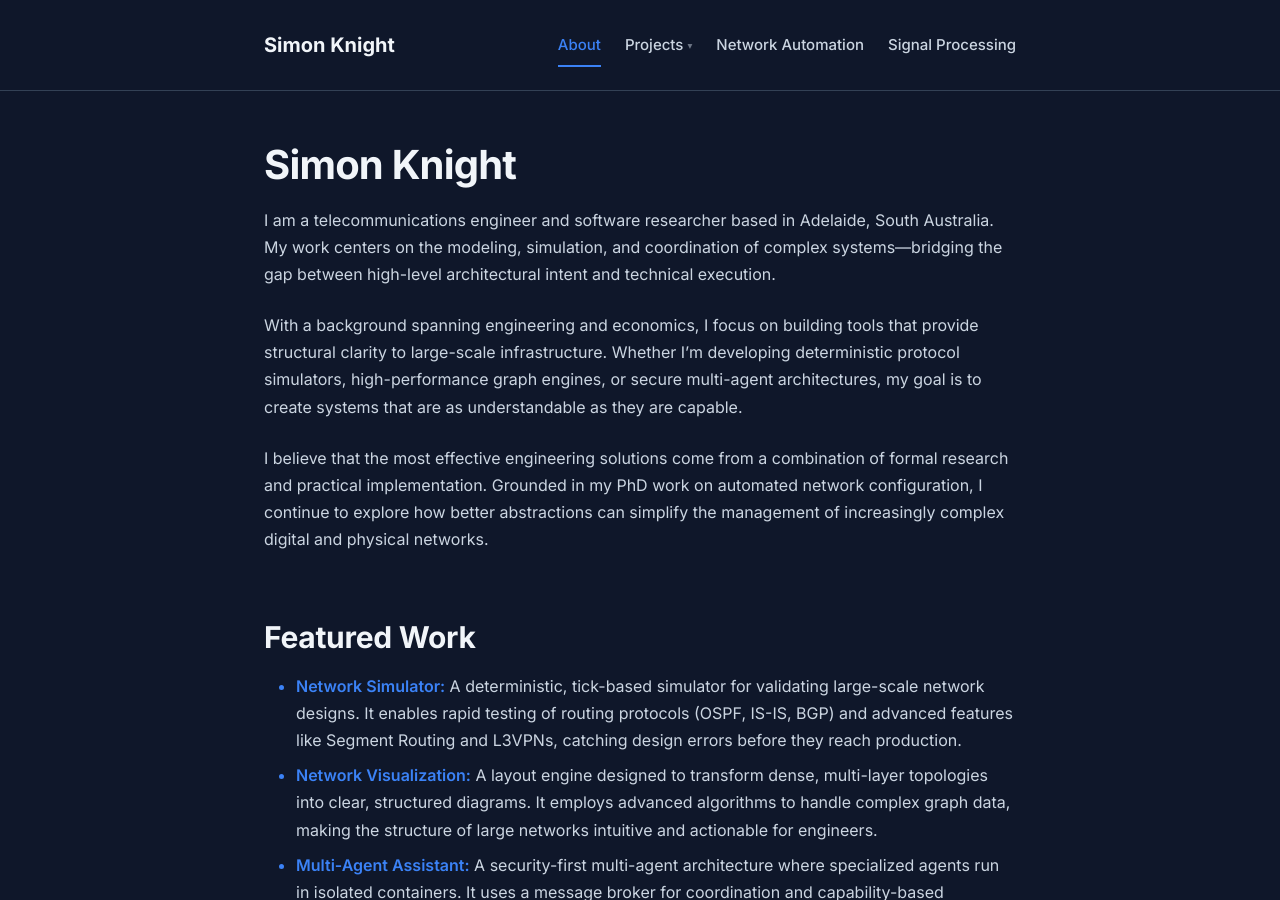
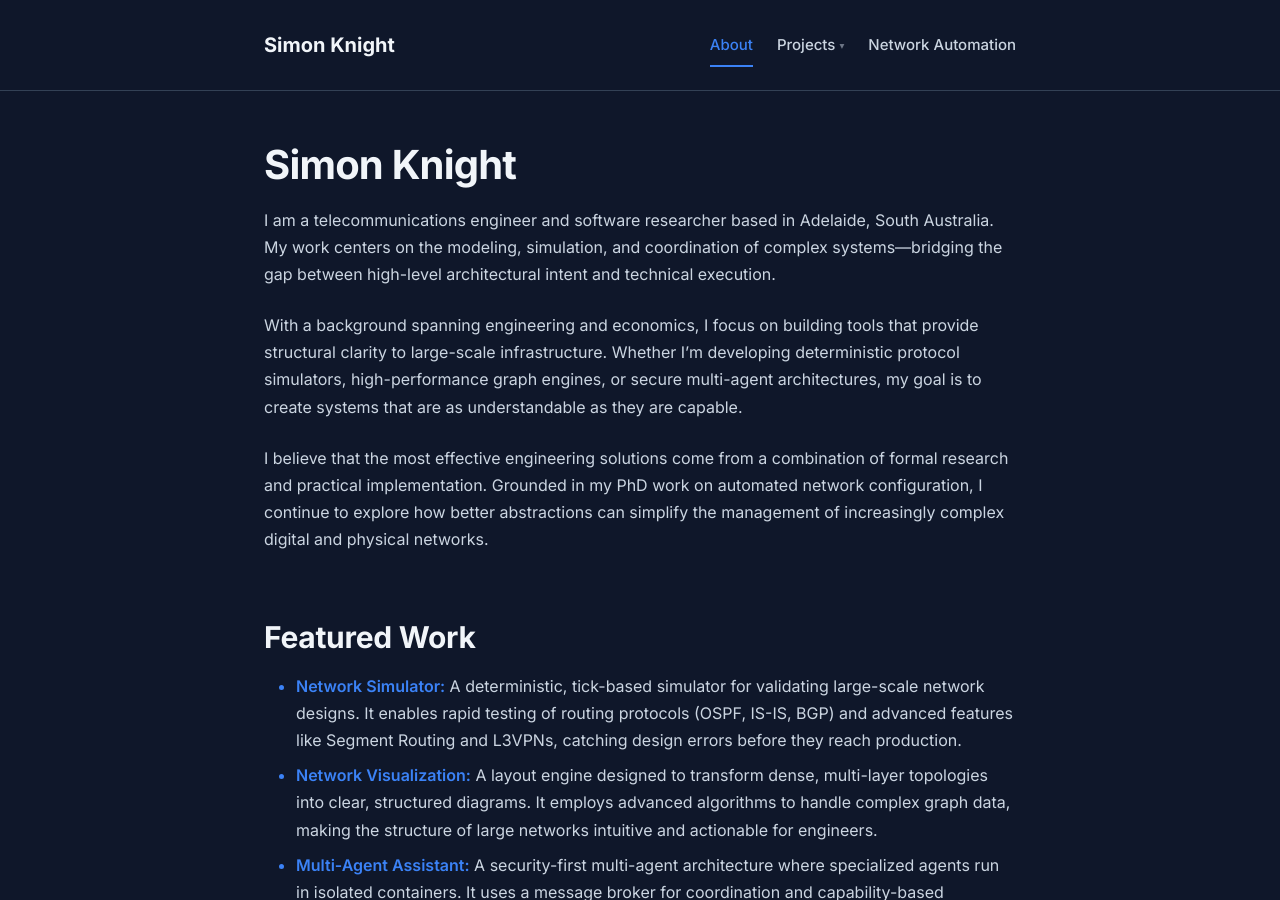
Before and after one commit to sk2/sk2.github.com, a Jekyll site: the page built from index.md, in a window 1280 px wide and 900 px high. Built offline with Jekyll 4.4.1, drawn with Linux system fonts in a browser that asks for light colours; nearby versions of some CDN libraries; our own code applies the rules of GitHub Pages for plain Markdown files.

Commit message:
Move Signal Processing ecosystem into Projects dropdown

```diff
--- a/_layouts/default.html
+++ b/_layouts/default.html
@@ -31,16 +31,16 @@
           <nav class="site-nav">
             <a href="{{ '/' | relative_url }}" {% if page.url == '/' or page.url == '/index.html' %}class="active"{% endif %}>About</a>
             <div class="nav-dropdown">
-              <a href="{{ '/projects' | relative_url }}" class="nav-dropdown-trigger{% if page.url == '/projects.html' or page.url == '/projects/' or page.section == 'projects' or page.url contains 'data-analytics' or page.section == 'data-analytics' or page.url contains 'agentic-systems' or page.section == 'agentic-systems' or page.url contains 'photography' or page.section == 'photography' %}  active{% endif %}">Projects <span class="nav-caret">&#9662;</span></a>
+              <a href="{{ '/projects' | relative_url }}" class="nav-dropdown-trigger{% if page.url == '/projects.html' or page.url == '/projects/' or page.section == 'projects' or page.url contains 'data-analytics' or page.section == 'data-analytics' or page.url contains 'agentic-systems' or page.section == 'agentic-systems' or page.url contains 'photography' or page.section == 'photography' or page.url contains 'signal-processing' or page.section == 'signal-processing' %}  active{% endif %}">Projects <span class="nav-caret">&#9662;</span></a>
               <div class="nav-dropdown-menu">
                 <a href="{{ '/projects' | relative_url }}">All Projects</a>
                 <a href="{{ '/data-analytics' | relative_url }}" {% if page.url contains 'data-analytics' or page.section == 'data-analytics' %}class="active"{% endif %}>Data Analytics</a>
                 <a href="{{ '/agentic-systems' | relative_url }}" {% if page.url contains 'agentic-systems' or page.section == 'agentic-systems' %}class="active"{% endif %}>Agentic Systems</a>
                 <a href="{{ '/photography' | relative_url }}" {% if page.url contains 'photography' or page.section == 'photography' %}class="active"{% endif %}>Photography</a>
+                <a href="{{ '/signal-processing' | relative_url }}" {% if page.url contains 'signal-processing' or page.section == 'signal-processing' %}class="active"{% endif %}>Signal Processing</a>
               </div>
             </div>
             <a href="{{ '/network-automation' | relative_url }}" {% if page.url contains 'network-automation' or page.section == 'network-automation' %}class="active"{% endif %}>Network Automation</a>
-            <a href="{{ '/signal-processing' | relative_url }}" {% if page.url contains 'signal-processing' or page.section == 'signal-processing' %}class="active"{% endif %}>Signal Processing</a>
           </nav>
         </div>
       </header>
```
